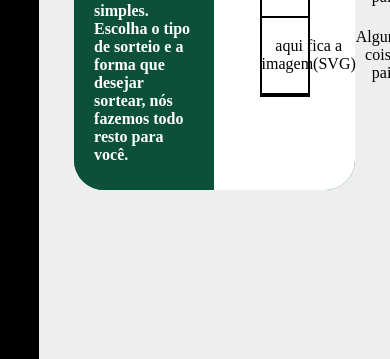
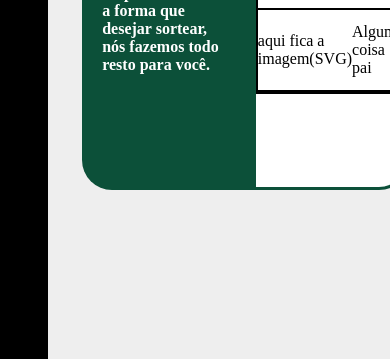
Before and after one commit to Meyson6603/Sorteio---Alpha-Edtech, a plain HTML site: page index.html in a window 390 px wide. Shown: the part 485-844 px from the top of the page. Drawn offline with nearby package versions, Linux system fonts and the light colour scheme.

Commit message:
refactor(css): update layout for mobile responsiveness

```diff
--- a/style.css
+++ b/style.css
@@ -5,19 +5,16 @@
 }
 
 body {
-    height: 100vh;
-    width: 100vw;
+  min-height: 100lvh;
+  min-width: 100lvw;
   display: flex;
-    background-color: #EEEEEE;
-
+  background-color: #eeeeee;
+  flex-wrap: wrap;
 }
 
 header {
-    height: 100%;
-    width: 10%;
+  flex: 1;
   background-color: black;
-    display: flex;
-    flex-direction: column;
 }
 
 header nav {
@@ -35,10 +32,8 @@ nav a {
 }
 
 #main {
-    width: 90%;
-    height: 100%;
+  flex: 12;
   display: flex;
-    flex-direction: column;
   justify-content: center;
   align-items: center;
 }
@@ -46,22 +41,18 @@ nav a {
 #block {
   height: 60%;
   width: 80%;
-    background-color: darkgreen;
-    border-radius: 30px;
   display: flex;
 }
 
 #blockp1 {
   color: white;
   padding: 20px;
-    border-top-left-radius: 30px;
-    border-bottom-left-radius: 30px;
-    height: 100%;
-    width: 50%;
+  border-radius: 30px 0 0 30px;
   background-color: rgb(12, 80, 57);
   display: flex;
   flex-direction: column;
-    gap: 20px
+  gap: 20px;
+  flex: 1;
 }
 
 #blockp1 h1 {
@@ -69,24 +60,20 @@ nav a {
 }
 
 #blockp2 {
-    color: black;
-    padding: 20px;
-    border-top-right-radius: 30px;
-    border-bottom-right-radius: 30px;
-    height: 100%;
-    width: 50%;
+  flex: 1;
+  border-radius: 0 30px 30px 0;
   background-color: white;
   display: flex;
   flex-direction: column;
   gap: 20px;
-    text-align: center;
+  align-items: center;
   justify-content: center;
-    align-items: center;
+  border: 3px solid rgb(12, 80, 57);
 }
 
 #choices {
   height: 50%;
-    width: 50%;
+  width: auto;
   border: 2px solid black;
 }
 
@@ -96,5 +83,4 @@ nav a {
   display: flex;
   justify-content: space-around;
   align-items: center;
-
 }
```
Lines whose indentation alone changed are shown as unchanged.
